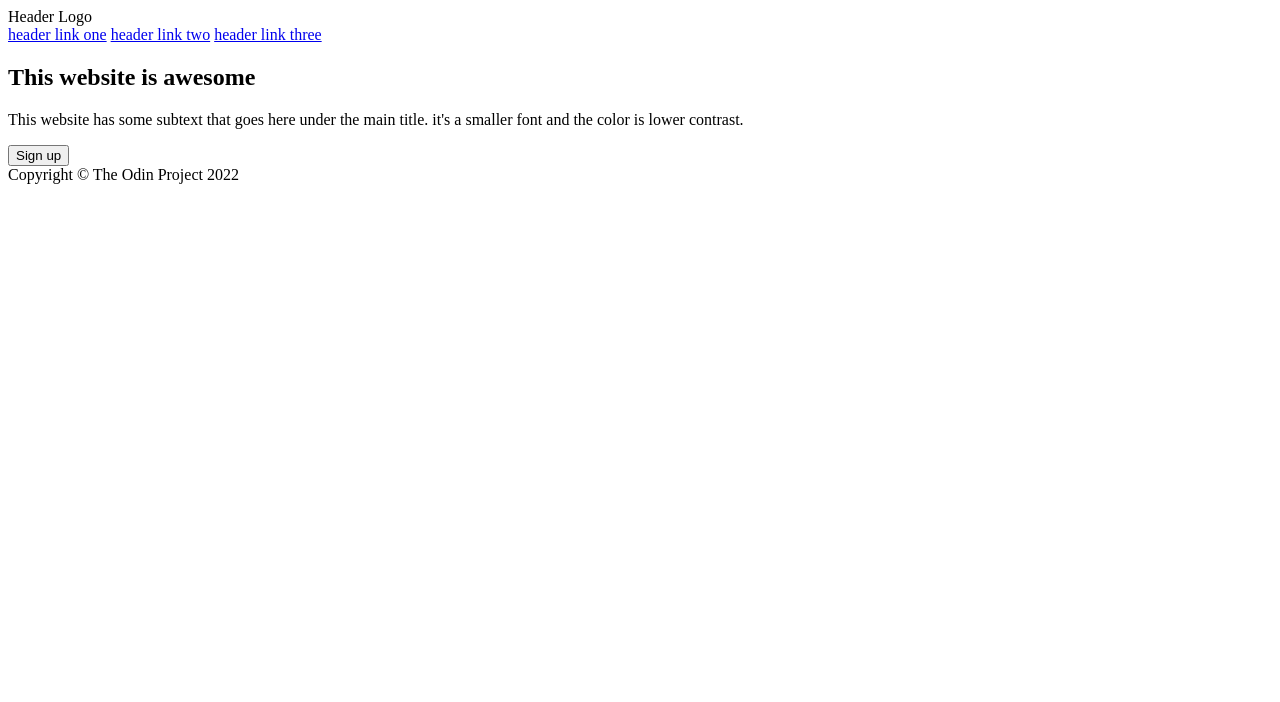
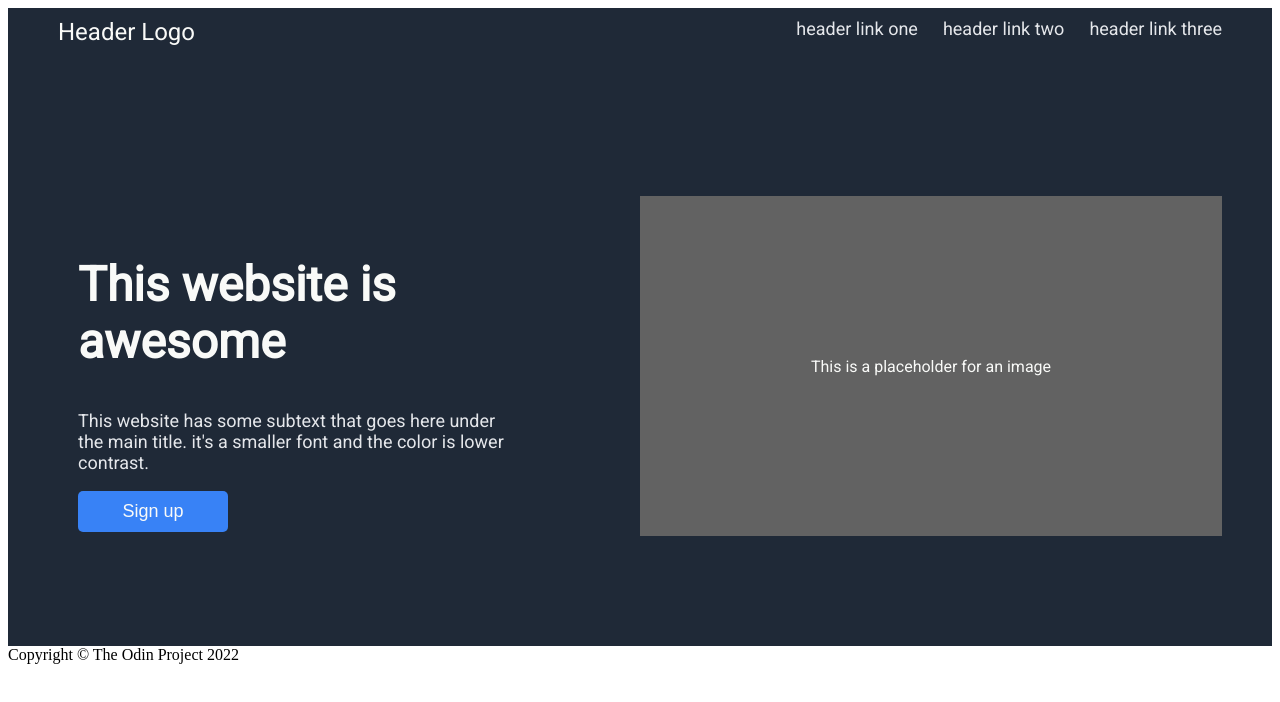
Before and after one commit to JDigo/Practice-Project, a plain HTML site: page index.html in a window 1280 px wide. Drawn offline with Linux system fonts and the light colour scheme; a web font is replaced by a local one.

Commit message:
Head section edit

```diff
--- a/css/style.css
+++ b/css/style.css
@@ -0,0 +1,74 @@
+
+.container{
+}
+
+.head{
+    display: flex;
+    flex-direction: column;
+    justify-content: space-around;
+    gap: 150px;
+    background: #1F2937;
+    padding: 10px;
+    padding-left: 50px;
+    padding-right: 50px;
+    font-family: Roboto;
+}
+.header{
+    display: flex;
+    justify-content: space-between;
+    color: white    ;
+}
+.logo{
+    font-size: 24px;
+    color: #F9FAF8;
+}
+.links{
+    display: flex;
+    gap: 25px;
+}
+.links a{
+    text-decoration: none;
+    color: #E5E7EB;
+    font-size: 18px;
+}
+
+.head-info{
+    display: flex;
+    justify-content: space-around;
+}
+
+.des-text{
+    height: 400px;
+    flex: 1;
+    margin: 20px;
+}
+.des-text h2{
+    font-size: 48px;
+    color: #F9FAF8;
+}
+
+.des-text p{
+    color: #E5E7EB;
+    font-size: 18px;
+}
+.des-img{
+    display: flex;
+    background: rgb(98 98 98);
+    height: 300px;
+    text-align: center;
+    color: #F9FAF8;
+    padding: 20px;
+    justify-content: center;
+    align-items: center;
+    flex: 1;
+}
+
+button{
+    border-radius: 5px;
+    border: none;
+    background: #3882F6;
+    color: #F9FAF8;
+    font-size: 18px;
+    width: 150px;
+    padding: 10px;
+}
--- a/index.html
+++ b/index.html
@@ -5,6 +5,7 @@
     <meta http-equiv="X-UA-Compatible" content="IE=edge">
     <meta name="viewport" content="width=device-width, initial-scale=1.0">
     <link rel="stylesheet" href="css/style.css">
+    <link href="https://fonts.googleapis.com/css?family=Baloo|Roboto" rel="stylesheet">
     <title>Project</title>
 </head>
 <body>
@@ -20,13 +21,15 @@
             </div>
             <div class="head-info">
                 <div class="des-text">
-                    <h2>This website is awesome</h2>
-                    <p>This website has some subtext that goes here under the main title.
-                        it's a smaller font and the color is lower contrast.
+                    <h2>This website is <br> awesome</h2>
+                    <p>This website has some subtext that goes here under <br> the main title.
+                        it's a smaller font and the color is lower <br> contrast.
                     </p>
                     <button>Sign up</button>
                 </div>
-                <div class="des-img"></div>
+                <div class="des-img">
+                   <p>This is a placeholder for an image</p>
+                </div>
             </div>
         </div>
         <div class="main"></div>
```
